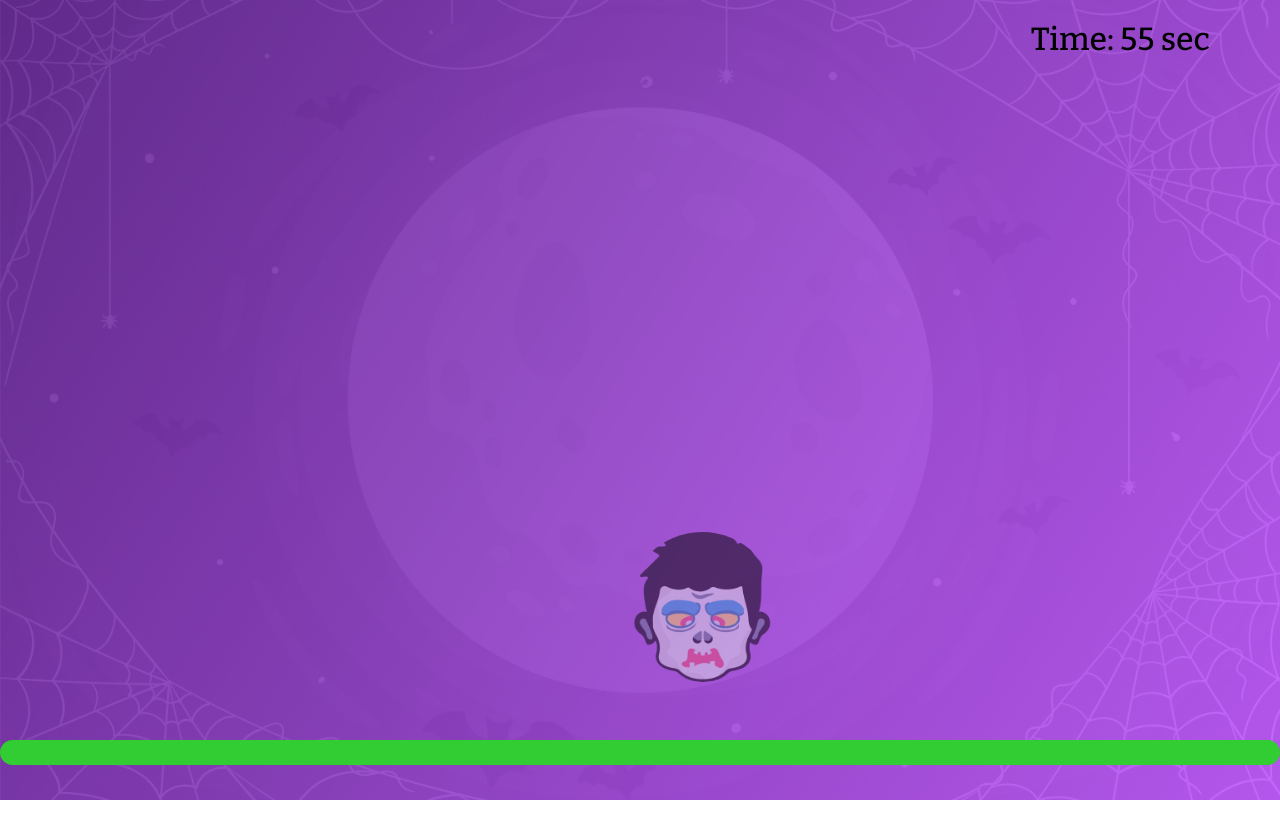
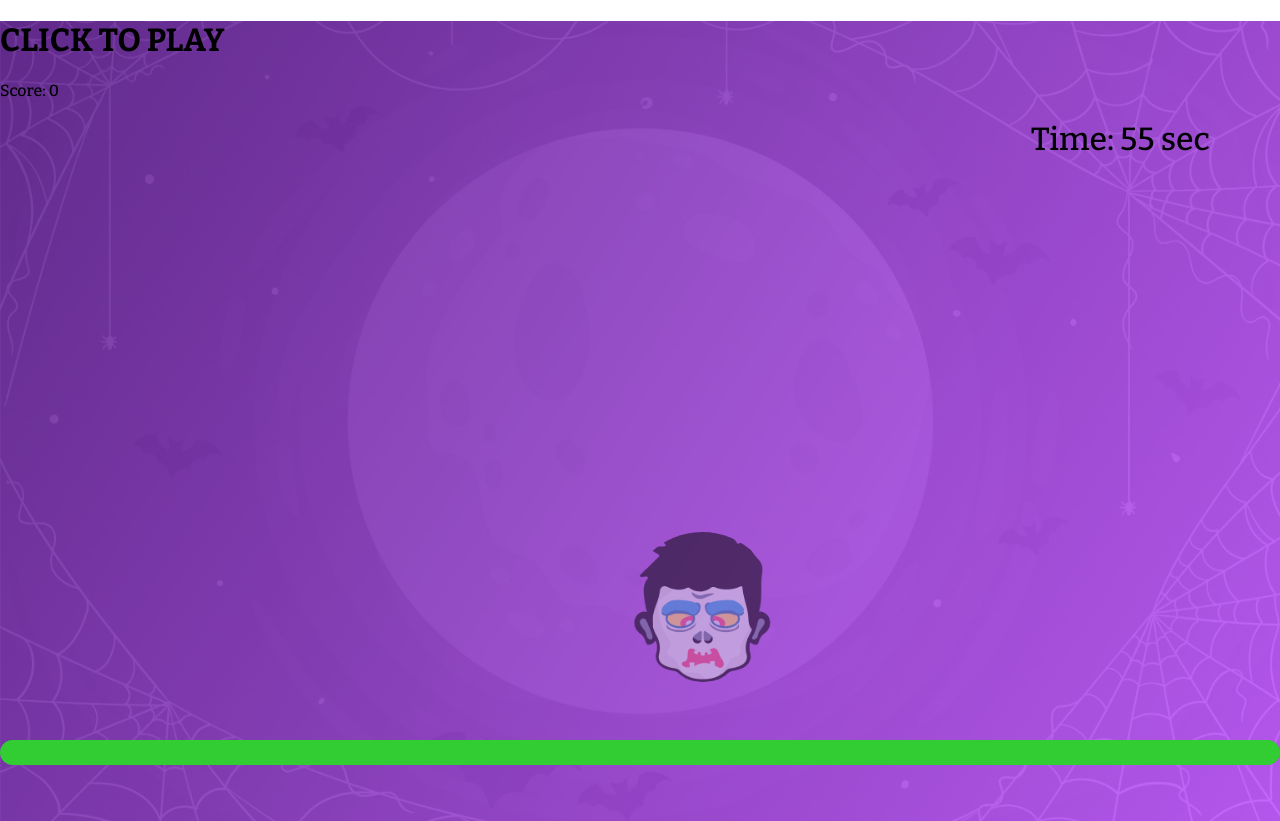
Before and after one commit to im-adityaanand/zombie-shoot-final, a plain HTML site: page game.html in a window 1280 px wide. Before the commit the page ends 800 px from the top, so only its background shows below. Drawn offline with nearby package versions, Linux system fonts and the light colour scheme.

Commit message:
Update game.html

```diff
--- a/game.html
+++ b/game.html
@@ -10,11 +10,16 @@
 
 <body>
     <div class="game" id="game-body">
+
+        <h1>CLICK TO PLAY</h1>
+        <div id="score-box"><span>Score: </span><span id="score">0</span></div>
         <div id="timer-box"><span>Time: </span><span id="timer">60</span><span> sec</span></div>
         <div id="max-lives">
             <div id="lives">
             </div>
         </div>
+        <div class="not-started-bg"></div>
+
     </div>
     </div>
     <script src="./game.js"></script>
```
